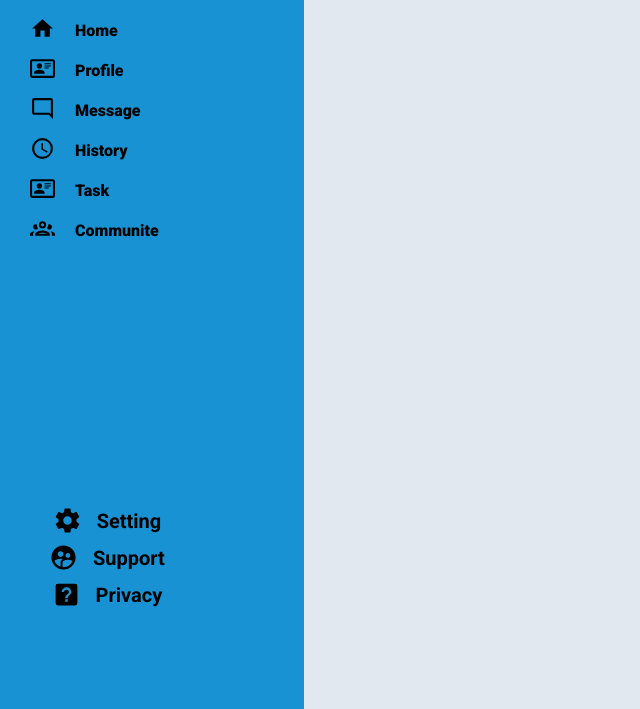
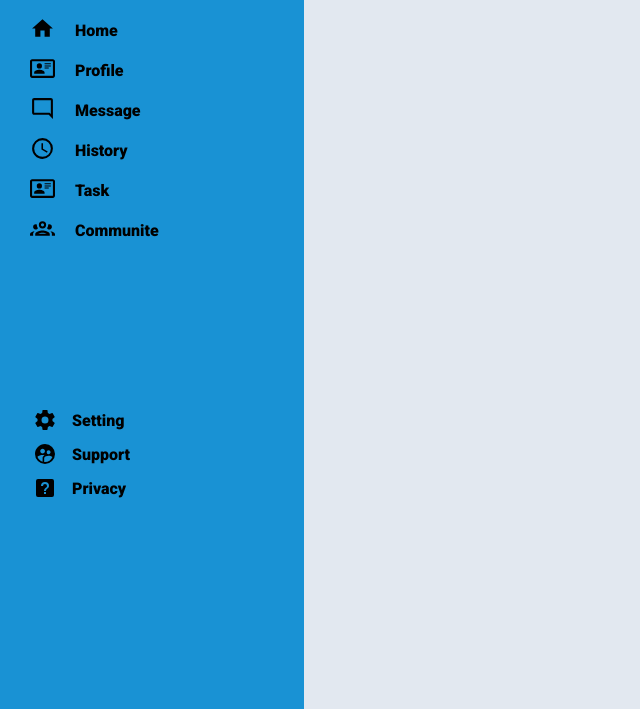
Before and after one commit to moas-20/Admin-Dashboard, a plain HTML site: page index.html in a window 1280 px wide. Shown: the part 91-800 px from the top of the page, without its empty margins (0-640 px from the left). Drawn offline with Linux system fonts and the light colour scheme.

Commit message:
fix contact layout

```diff
--- a/style.css
+++ b/style.css
@@ -36,11 +36,11 @@ body{
 }
 
 .sidebar{
+    display: grid;
     grid-column: 1/2;
     background-color: #1992d4;
-    display: grid;
     grid-auto-columns: 1;
-    grid-template-rows: auto 1fr auto;
+    grid-template-rows: auto 1fr 0.7fr;
 }
 
 /* side bar nav */
@@ -82,9 +82,7 @@ body{
     font-weight: 900;
     padding-top: 3px;
 }
-
-/*  */
-.side-items img{
+.item img{
     height: 25px;
     padding-left: 30px;
 }
@@ -92,12 +90,9 @@ body{
 
 
 .contact{
-
-    padding-bottom: 100px;
     display: flex;
     flex-direction: column;
-    align-items: center;
-    gap: 8px;
+    gap: 10px;
 
 }
 /* contact elemnts */
@@ -105,20 +100,17 @@ body{
     display: flex;
     align-items: center;
     gap: 15px;
-    padding-right: 90px;
 }
-
-.contact img{
-    height: 29px;
+.item-2 p{
+    font-family: "robot",sans-serif;
+    font-weight: 900;
+    padding-top: 1px;
+}
+.item-2 img{
+    height: 24px;
+    padding-left: 33px;
 
 }
-.contact p{
-    font-family: "robot",sans-serif;
-    font-size: 20px;
-    font-weight: 700;
-}
-
-
 
 .main{
     grid-column: 2/3;
```
